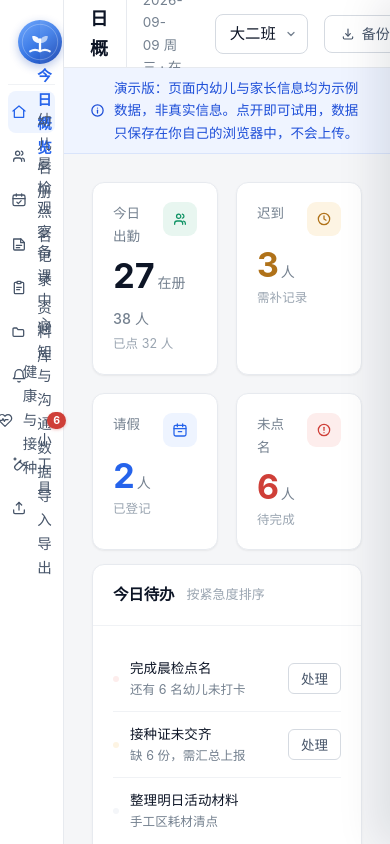
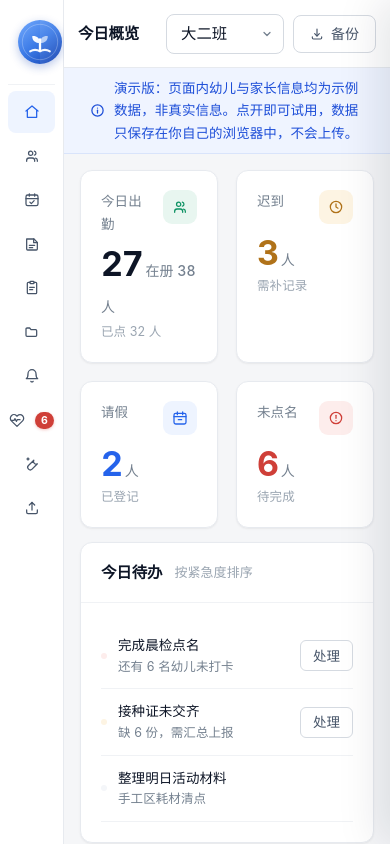
Before and after one commit to RaochExi/kindergarten-workbench, a plain HTML site: page index.html in a window 390 px wide. Drawn offline with Linux system fonts and the light colour scheme.

Commit message:
修复手机端侧栏文字溢出

```diff
--- a/index.html
+++ b/index.html
@@ -322,6 +322,10 @@ input,select,textarea{font:inherit;color:inherit;font-family:inherit}
   .side{width:64px;padding:20px 8px}
   .brand-name,.brand-sub,.nav-group,.side-foot,.nav-item span:not(.badge){display:none}
   .nav-item{justify-content:center}
+  .topbar{padding:0 14px;gap:9px}
+  .topbar h1{font-size:15.5px}
+  .topbar .meta{display:none}
+  .view{padding:16px}
 }
 
 .plan-item{padding:10px 0;border-bottom:1px solid var(--line-soft)}
@@ -371,50 +375,50 @@ input,select,textarea{font:inherit;color:inherit;font-family:inherit}
     <div class="nav-group">日常</div>
     <button class="nav-item on" data-view="home">
       <svg width="16" height="16" viewBox="0 0 24 24" fill="none" stroke="currentColor" stroke-width="1.9" stroke-linecap="round" stroke-linejoin="round"><path d="M3 10.5 12 3l9 7.5"/><path d="M5 9.5V20h14V9.5"/></svg>
-      今日概览
+      <span>今日概览</span>
     </button>
     <button class="nav-item" data-view="roster">
       <svg width="16" height="16" viewBox="0 0 24 24" fill="none" stroke="currentColor" stroke-width="1.9" stroke-linecap="round" stroke-linejoin="round"><path d="M16 20v-1.5a3.5 3.5 0 0 0-3.5-3.5h-5A3.5 3.5 0 0 0 4 18.5V20"/><circle cx="10" cy="8" r="3.2"/><path d="M20 20v-1.5a3.5 3.5 0 0 0-2.6-3.4"/><path d="M15.5 4.6a3.2 3.2 0 0 1 0 6.2"/></svg>
-      幼儿名册
+      <span>幼儿名册</span>
     </button>
     <button class="nav-item" data-view="attend">
       <svg width="16" height="16" viewBox="0 0 24 24" fill="none" stroke="currentColor" stroke-width="1.9" stroke-linecap="round" stroke-linejoin="round"><rect x="3" y="4.5" width="18" height="16" rx="2.5"/><path d="M8 2.8v3.4M16 2.8v3.4M3 10h18"/><path d="M8.8 15.2l2.2 2.2 4.2-4.4"/></svg>
-      晨检点名
+      <span>晨检点名</span>
     </button>
     <button class="nav-item" data-view="obs">
       <svg width="16" height="16" viewBox="0 0 24 24" fill="none" stroke="currentColor" stroke-width="1.9" stroke-linecap="round" stroke-linejoin="round"><path d="M4 4.5h11l5 5v10a1.5 1.5 0 0 1-1.5 1.5h-13A1.5 1.5 0 0 1 4 19.5v-15Z"/><path d="M14.5 4.5v5.5H20"/><path d="M8 14h8M8 17.5h5"/></svg>
-      观察记录
+      <span>观察记录</span>
     </button>
 
     <div class="nav-group">教学</div>
     <button class="nav-item" data-view="plan">
       <svg width="16" height="16" viewBox="0 0 24 24" fill="none" stroke="currentColor" stroke-width="1.9" stroke-linecap="round" stroke-linejoin="round"><path d="M9 3.5H6.5A1.5 1.5 0 0 0 5 5v14a1.5 1.5 0 0 0 1.5 1.5h11A1.5 1.5 0 0 0 19 19V5a1.5 1.5 0 0 0-1.5-1.5H15"/><rect x="9" y="2.2" width="6" height="3.2" rx="1"/><path d="M8.5 11h7M8.5 14.5h4.5"/></svg>
-      备课中心
+      <span>备课中心</span>
     </button>
     <button class="nav-item" data-view="lib">
       <svg width="16" height="16" viewBox="0 0 24 24" fill="none" stroke="currentColor" stroke-width="1.9" stroke-linecap="round" stroke-linejoin="round"><path d="M3 7.5A1.5 1.5 0 0 1 4.5 6h4l2 2.5h7A1.5 1.5 0 0 1 19 10v7a1.5 1.5 0 0 1-1.5 1.5h-13A1.5 1.5 0 0 1 3 17v-9.5Z"/></svg>
-      资料库
+      <span>资料库</span>
     </button>
 
     <div class="nav-group">家园</div>
     <button class="nav-item" data-view="notice">
       <svg width="16" height="16" viewBox="0 0 24 24" fill="none" stroke="currentColor" stroke-width="1.9" stroke-linecap="round" stroke-linejoin="round"><path d="M18 8.5a6 6 0 1 0-12 0c0 6-2.5 7.5-2.5 7.5h17S18 14.5 18 8.5Z"/><path d="M10.3 20a2 2 0 0 0 3.4 0"/></svg>
-      通知与沟通
+      <span>通知与沟通</span>
     </button>
     <button class="nav-item" data-view="health">
       <svg width="16" height="16" viewBox="0 0 24 24" fill="none" stroke="currentColor" stroke-width="1.9" stroke-linecap="round" stroke-linejoin="round"><path d="M20.4 5.6a5.4 5.4 0 0 0-7.7 0L12 6.3l-.7-.7a5.4 5.4 0 1 0-7.7 7.7L12 21.5l8.4-8.2a5.4 5.4 0 0 0 0-7.7Z"/><path d="M3.5 12.5h4l1.5-2.5 2 4 1.5-2.5h4"/></svg>
-      健康与接种
+      <span>健康与接种</span>
       <span class="badge" id="navHealthBadge" style="display:none">0</span>
     </button>
 
     <div class="nav-group">效率</div>
     <button class="nav-item" data-view="tool">
       <svg width="16" height="16" viewBox="0 0 24 24" fill="none" stroke="currentColor" stroke-width="1.9" stroke-linecap="round" stroke-linejoin="round"><path d="M14.7 6.3a4 4 0 0 0 5.4 5.4l-8 8a3.8 3.8 0 0 1-5.4-5.4l8-8Z"/><path d="M6 3v3M4.5 4.5h3"/></svg>
-      小工具
+      <span>小工具</span>
     </button>
     <button class="nav-item" data-view="import">
       <svg width="16" height="16" viewBox="0 0 24 24" fill="none" stroke="currentColor" stroke-width="1.9" stroke-linecap="round" stroke-linejoin="round"><path d="M12 15V3.5"/><path d="M8 7.5 12 3.5l4 4"/><path d="M4 15v3.5a2 2 0 0 0 2 2h12a2 2 0 0 0 2-2V15"/></svg>
-      数据导入导出
+      <span>数据导入导出</span>
     </button>
 
     <div class="side-foot">
```
